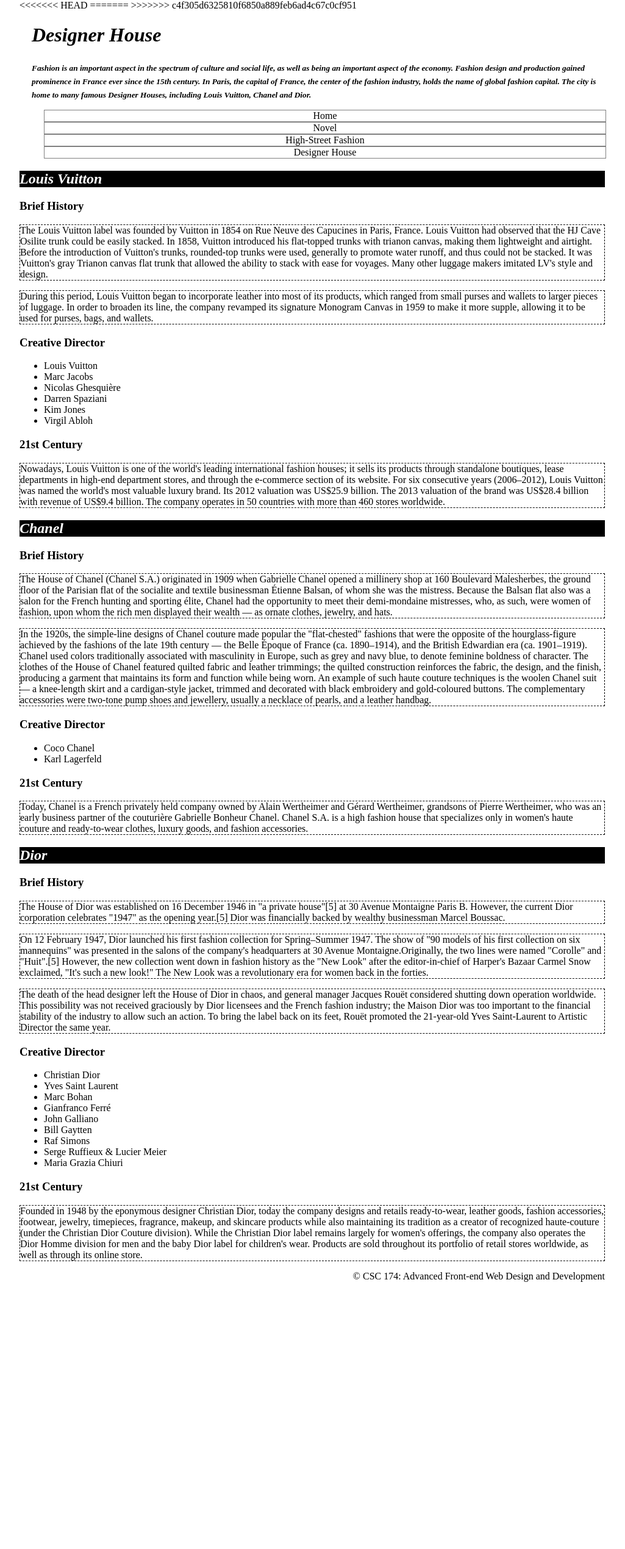
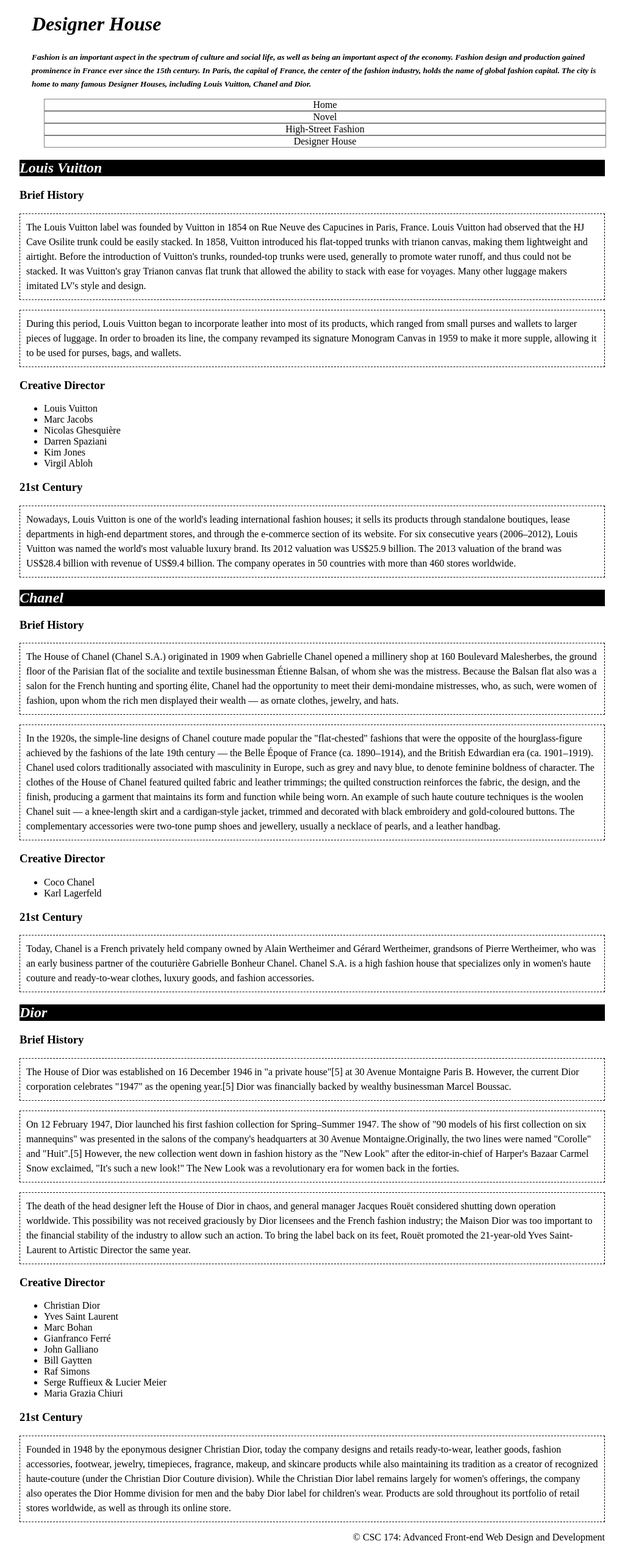
Before and after one commit to yzeng810/csc174project, a PHP site: page /designerhouse.php in a window 1280 px wide. Shown: the whole page at 61% size, without its empty margins (128-1153 px from the left). Before the commit the page ends 2102 px from the top, so only its background shows below. Run offline with PHP 8.4, Linux system fonts and the light colour scheme.

Commit message:
change css

```diff
--- a/lab03/css/footer.css
+++ b/lab03/css/footer.css
@@ -1,4 +1,5 @@
 footer{
 	float:right;
 	border:black 5px;
+	margin-bottom:10px;
 }
--- a/lab03/css/styles.css
+++ b/lab03/css/styles.css
@@ -8,6 +8,10 @@ header {
     font-style:italic;
     font-weight: bold;
 }
+p{
+	line-height:1.5em;
+	padding: 10px;
+}
 main p{
 	border:dashed black 1px;
 }
--- a/lab03/designerhouse.php
+++ b/lab03/designerhouse.php
@@ -2,20 +2,6 @@
 $currentPage="Designer House | When Novel Meets Fashion | Lab 3: Smash Website | Team Hong Kong";
 include "inc/html-top.inc";?>
 
-<<<<<<< HEAD
-<html lang="en">
-
-<head>
-	<meta charset="utf-8">
-	<title> Designer House | When Novel Meets Fashion | Lab 3: Smash Website | Team Hong Kong</title>
-	<link rel="stylesheet" href="css/styles.css">
-	<link rel="stylesheet" href="css/navigation.css">
-	<link rel="stylesheet" href="css/footer.css">
-</head>
-
-<body class="container">
-=======
->>>>>>> c4f305d6325810f6850a889feb6ad4c67c0cf951
 	<header>
 		<h1>Designer House</h1>
 		<sub>Fashion is an important aspect in the spectrum of culture and social life, as well as being an important aspect of the economy. Fashion design and production gained prominence in France ever since the 15th century. In Paris, the capital of France, the center of the fashion industry, holds the name of global fashion capital. The city is home to many famous Designer Houses, including Louis Vuitton, Chanel and Dior.</sub>
--- a/lab03/inc/html-top.inc
+++ b/lab03/inc/html-top.inc
@@ -4,5 +4,7 @@
 	<meta charset="utf-8">
 	<title><?php echo $currentPage; ?></title>
     <link rel="stylesheet" href="css/styles.css">
+    <link rel="stylesheet" href="css/navigation.css">
+    <link rel="stylesheet" href="css/footer.css">
 </head>
 <body class="container">
```
Also changed, not shown: 2 other files.
